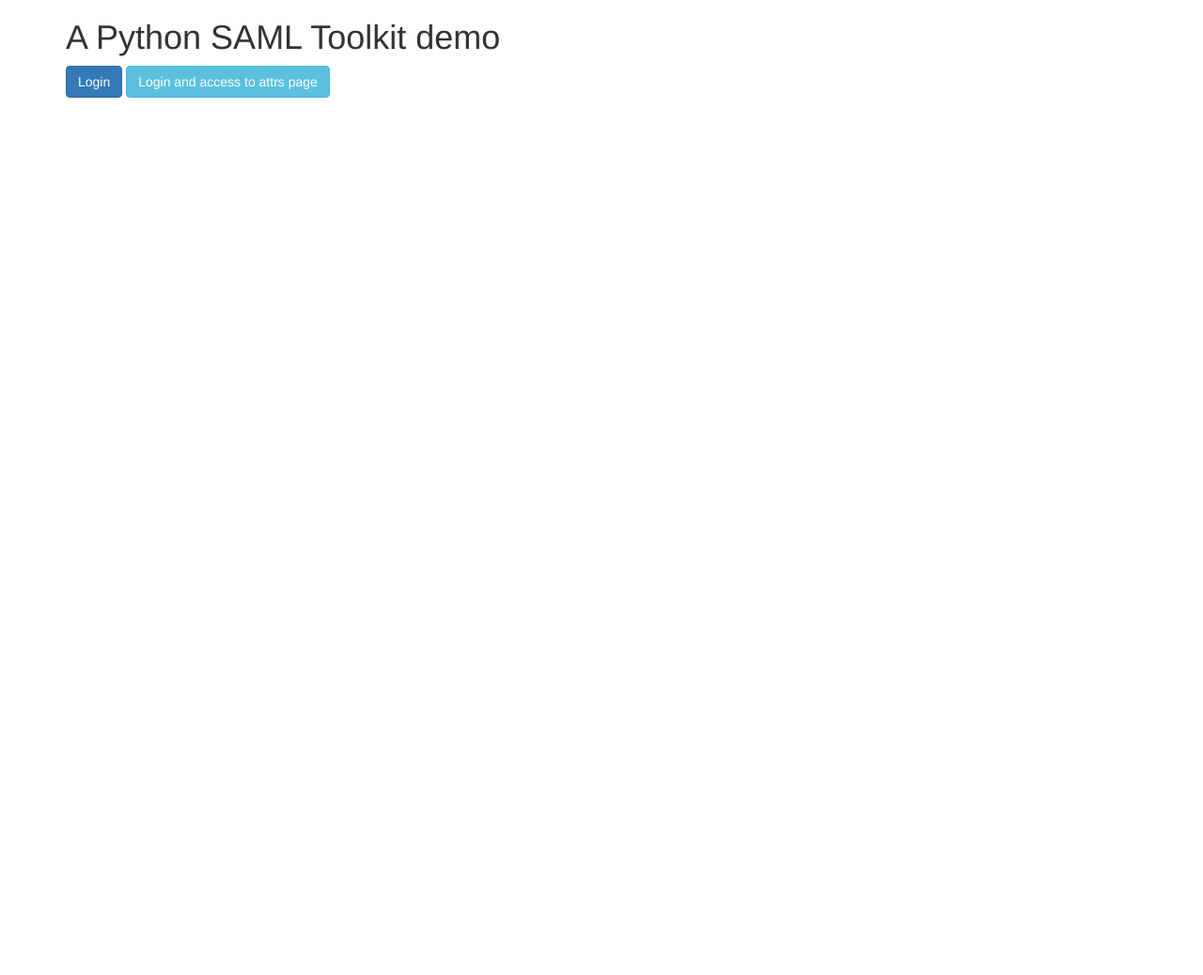
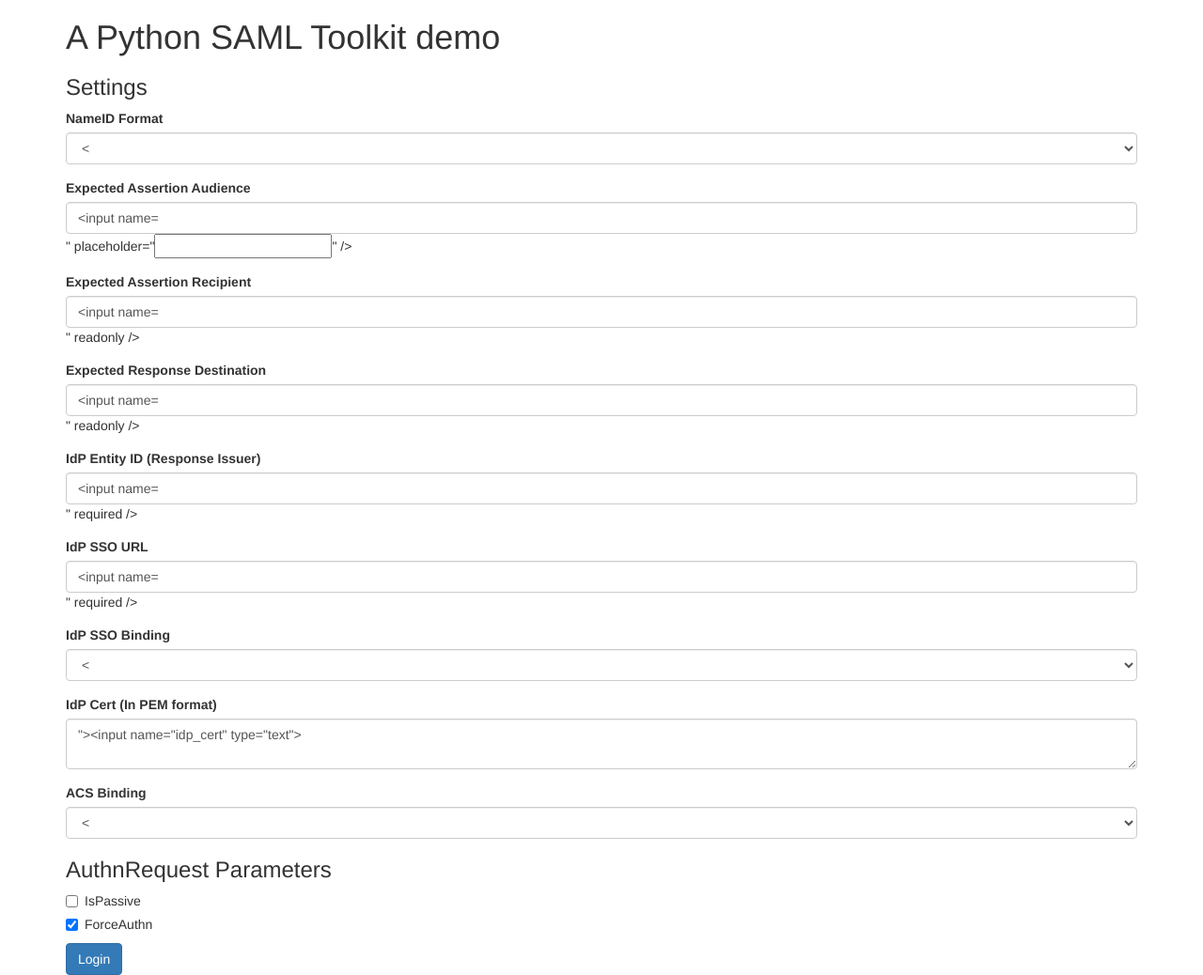
Before and after one commit to authgear/authgear-saml-sp-testing-tool, a Python web app: template demo-flask/templates/index.html in a window 1280 px wide. Shown: the whole page at 94% size. Before the commit the page ends 104 px from the top, so only its background shows below. Run offline with Jinja, Linux system fonts and the light colour scheme; the template is opened without the code that fills it, so the values that code supplies are empty, except form fields; form fields are guessed from the names that the template uses; some libraries are stand-ins or nearby versions.

Commit message:
Build a form to let user customize the request

```diff
--- a/demo-flask/templates/index.html
+++ b/demo-flask/templates/index.html
@@ -46,7 +46,126 @@
   {% endif %}
   <a href="?slo" class="btn btn-danger">Logout</a>
 {% else %}
-  <a href="?sso" class="btn btn-primary">Login</a> <a href="?sso2" class="btn btn-info">Login and access to attrs page</a>
+  <form action="/?sso2" method="POST" id="loginform">
+    <h3>Settings</h3>
+    <div class="form-group">
+      <label for="nameidformat">NameID Format</label>
+      <select name="nameid_format" class="form-control" id="nameidformat">
+        {% for option in login_form.nameid_format_options() %}
+        <option value="{{ option }}"
+          {% if login_form.nameid_format == option %}
+          selected
+          {% endif %}
+        >
+          {{ option }}
+        </option>
+        {% endfor %}
+      </select>
+    </div>
+    <div class="form-group">
+      <label for="sp_audience">Expected Assertion Audience</label>
+      <input
+        type="text"
+        class="form-control"
+        name="sp_audience"
+        value="{{ login_form.sp_audience}}"
+        placeholder="{{ login_form.default_sp_audience(request) }}" />
+    </div>
+    <div class="form-group">
+      <label for="sp_audience">Expected Assertion Recipient</label>
+      <input
+        type="text"
+        class="form-control"
+        name="readonly_recipient"
+        value="{{ login_form.sp_recipient(request) }}"
+        readonly />
+    </div>
+    <div class="form-group">
+      <label for="sp_audience">Expected Response Destination</label>
+      <input
+        type="text"
+        class="form-control"
+        name="readonly_destination"
+        value="{{ login_form.sp_destination(request) }}"
+        readonly />
+    </div>
+    <div class="form-group">
+      <label for="sp_audience">IdP Entity ID (Response Issuer)</label>
+      <input
+        type="text"
+        class="form-control"
+        name="idp_issuer"
+        value="{{ login_form.idp_issuer }}"
+        required />
+    </div>
+    <div class="form-group">
+      <label for="sp_audience">IdP SSO URL</label>
+      <input
+        type="text"
+        class="form-control"
+        name="idp_sso_url"
+        value="{{ login_form.idp_sso_url }}"
+        required />
+    </div>
+    <div class="form-group">
+      <label for="idp_sso_binding">IdP SSO Binding</label>
+      <select name="idp_sso_binding" class="form-control" id="idp_sso_binding">
+        {% for option in login_form.idp_sso_binding_options() %}
+        <option value="{{ option }}"
+          {% if login_form.idp_sso_binding == option %}
+          selected
+          {% endif %}
+        >
+          {{ option }}
+        </option>
+        {% endfor %}
+      </select>
+    </div>
+    <div class="form-group">
+      <label for="idp_cert">IdP Cert (In PEM format)</label>
+      <textarea
+        type="text"
+        class="form-control"
+        name="idp_cert"
+        value="{{ login_form.idp_cert }}">{{ login_form.idp_cert }}</textarea>
+    </div>
+    <div class="form-group">
+      <label for="acs_binding">ACS Binding</label>
+      <select name="acs_binding" class="form-control" id="acs_binding">
+        {% for option in login_form.acs_binding_options() %}
+        <option value="{{ option }}"
+          {% if login_form.acs_binding == option %}
+          selected
+          {% endif %}
+        >
+          {{ option }}
+        </option>
+        {% endfor %}
+      </select>
+    </div>
+    <h3>AuthnRequest Parameters</h3>
+    <div class="checkbox">
+      <label>
+        <input type="checkbox"
+          name="is_passive"
+          value="true"
+          {% if login_form.is_passive %}checked{% endif %}
+        />
+        IsPassive
+      </label>
+    </div>
+    <div class="checkbox">
+      <label>
+        <input type="checkbox"
+          name="force_authn"
+          value="true"
+          {% if login_form.force_authn %}checked{% endif %}
+        />
+        ForceAuthn
+      </label>
+    </div>
+    <button type="submit" class="btn btn-primary">Login</button>
+  </form>
 {% endif %}
 
 {% endblock %}
```
Also changed, not shown: demo-flask/app.py (+46 -39 lines), demo-flask/login_form.py (added, +116 -0 lines), demo-flask/templates/invalid.html (added, +9 -0 lines).
